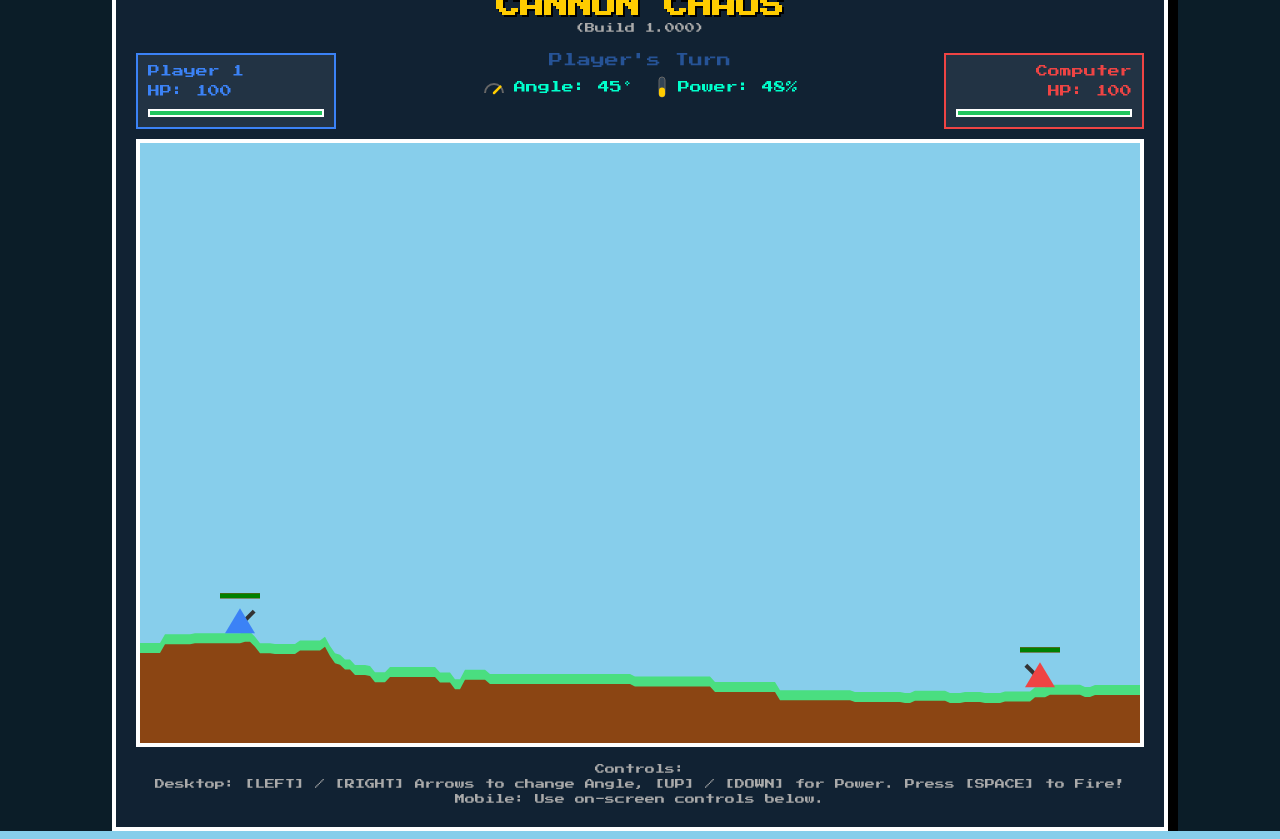
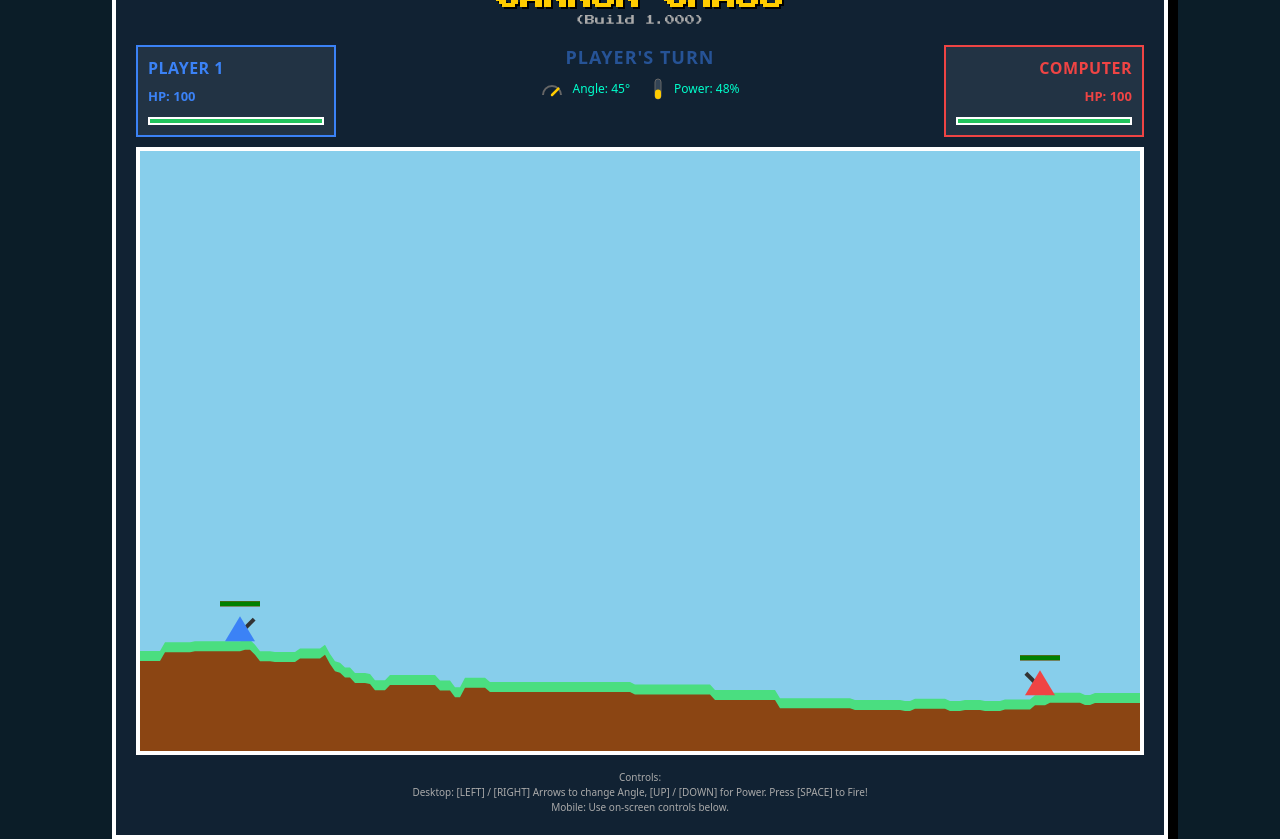
Before and after one commit to djratlif/CannonChaos, a Flask app: page / in a window 1280 px wide. Run offline with Flask 3, Linux system fonts and the light colour scheme.

Commit message:
style: update typography to system font and refine HUD and button styling

```diff
--- a/static/style.css
+++ b/static/style.css
@@ -15,7 +15,7 @@
 body {
     background-color: var(--bg-color);
     color: var(--text-color);
-    font-family: 'Press Start 2P', cursive; /* 8-bit font */
+    font-family: system-ui, -apple-system, sans-serif;
     display: flex;
     justify-content: center;
     align-items: center;
@@ -36,6 +36,7 @@ body {
 
 header h1 {
     color: var(--primary-color);
+    font-family: 'Press Start 2P', cursive;
     font-size: 24px;
     margin-bottom: 20px;
     text-shadow: 2px 2px 0px #000;
@@ -60,6 +61,18 @@ header h1 {
     width: 200px;
 }
 
+.player-info p:first-child {
+    font-weight: 800;
+    font-size: 16px;
+    letter-spacing: 0.5px;
+    text-transform: uppercase;
+}
+
+.player-info p:nth-child(2) {
+    font-weight: 700;
+    font-size: 13px;
+}
+
 #player-hud {
     color: var(--player-color);
     border-color: var(--player-color);
@@ -79,7 +92,10 @@ header h1 {
 }
 
 #turn-indicator {
-    font-size: 14px;
+    font-size: 18px;
+    font-weight: 800;
+    text-transform: uppercase;
+    letter-spacing: 1px;
     color: var(--primary-color);
     animation: blink 1.5s infinite;
 }
@@ -170,8 +186,9 @@ canvas {
     background: #223344;
     color: #fff;
     border: 2px solid #fff;
-    font-family: 'Press Start 2P', cursive;
-    font-size: 8px;
+    font-family: system-ui, -apple-system, sans-serif;
+    font-size: 11px;
+    font-weight: bold;
     padding: 10px 14px;
     cursor: pointer;
     touch-action: manipulation;
@@ -189,8 +206,9 @@ canvas {
     background: #ef4444;
     color: #fff;
     border: 2px solid #fff;
-    font-family: 'Press Start 2P', cursive;
-    font-size: 14px;
+    font-family: system-ui, -apple-system, sans-serif;
+    font-size: 16px;
+    font-weight: bold;
     padding: 16px 30px;
     cursor: pointer;
     touch-action: manipulation;
```
